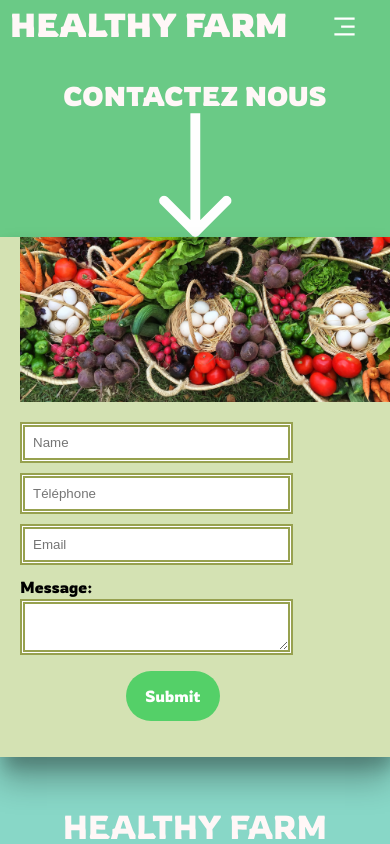
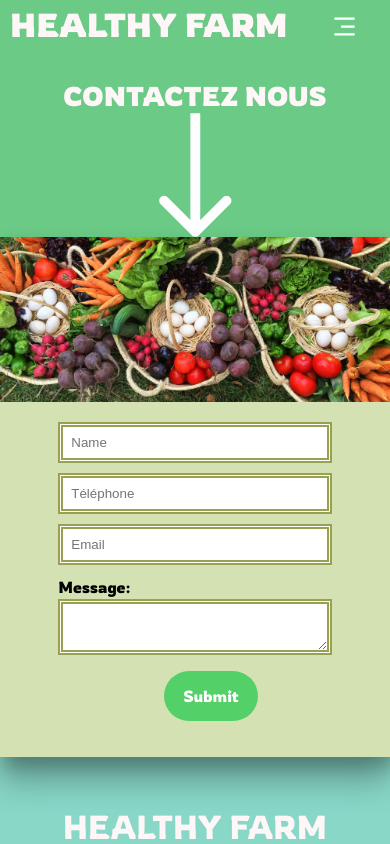
Before and after one commit to Oussa-Err/solid-spork, a React (Vite) app: page /contact in a window 390 px wide. Shown: the top 844 px of the page. Built offline with nearby package versions, Linux system fonts and the light colour scheme; no server answers.

Commit message:
contact layout adjusted

```diff
--- a/src/components/common/contact/contact.css
+++ b/src/components/common/contact/contact.css
@@ -138,7 +138,6 @@ textarea {
     .contact-body {
         width: 100%;
         border-radius: 0;
-        align-items: baseline;
     }
 
     .contact__second-section {
```
